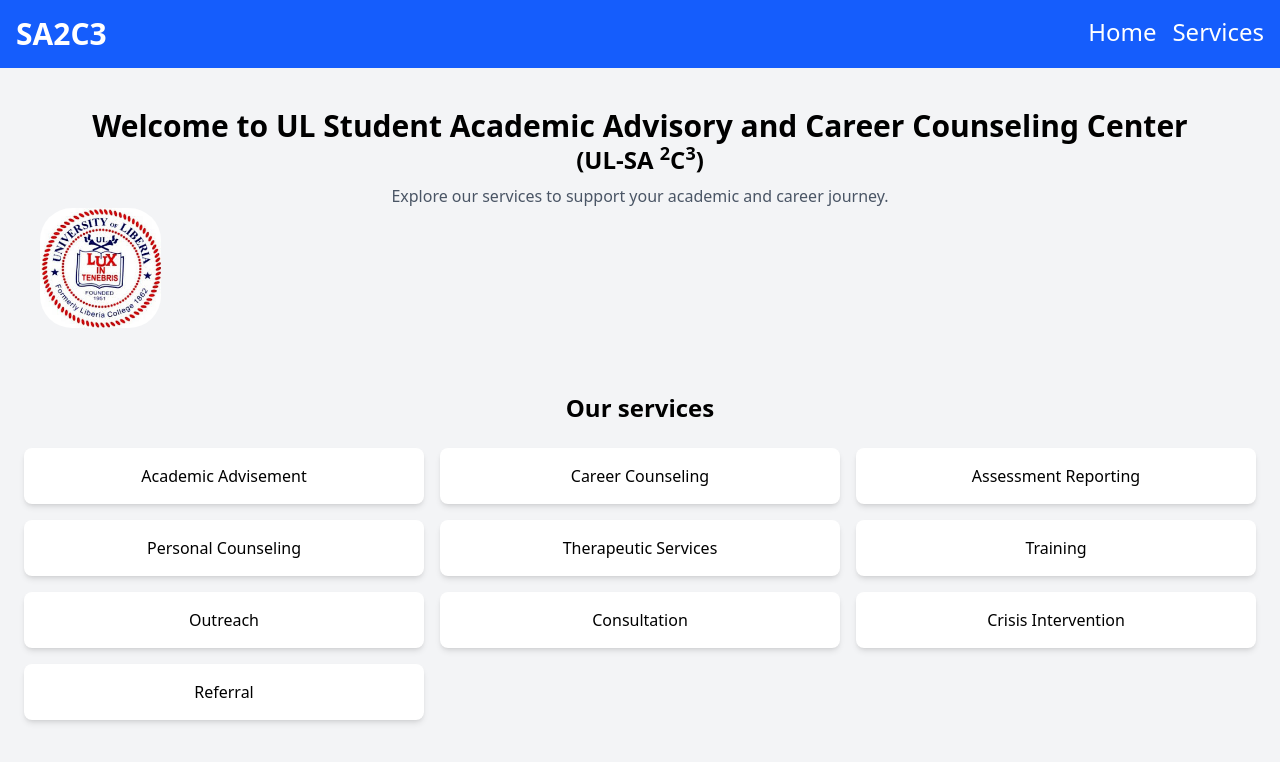
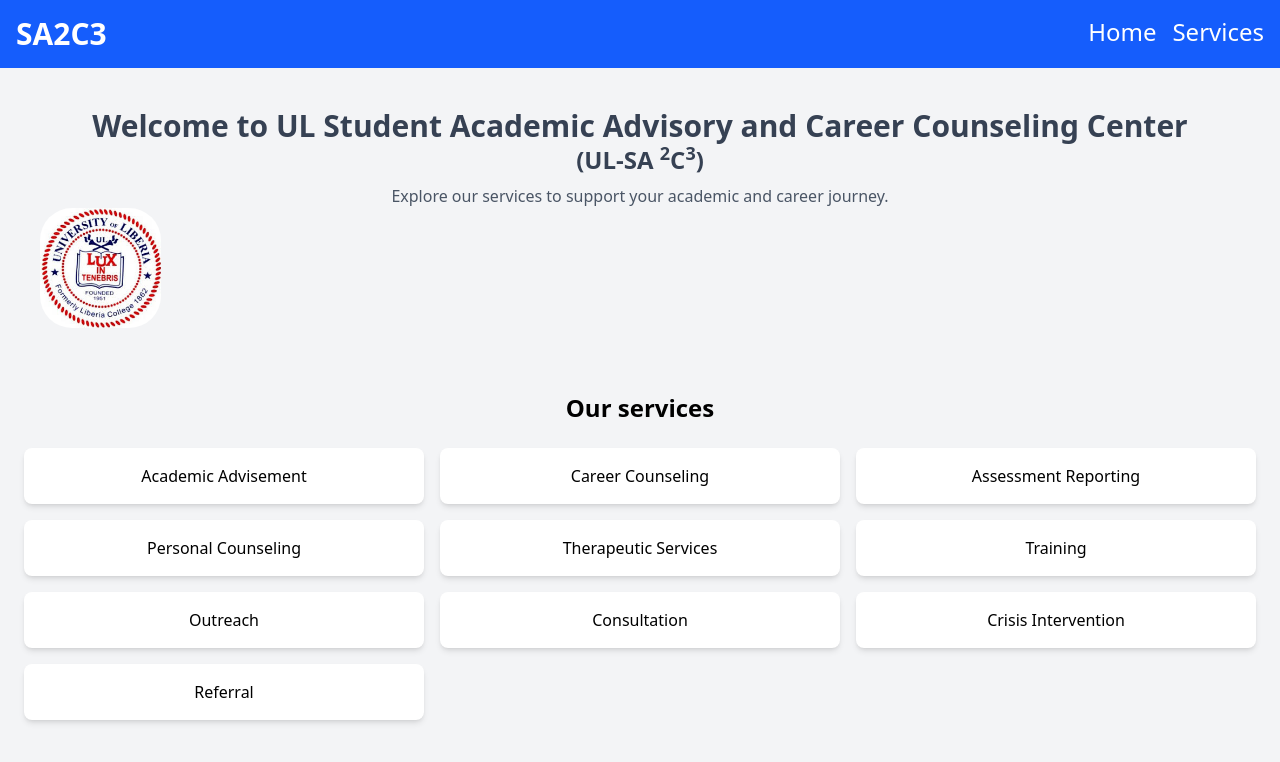
Before and after one commit to nimely111/UL-SA2C3-Guide, a React (Vite) app: page / in a window 1280 px wide. Shown: the top 762 px of the page. Built offline with nearby package versions, Linux system fonts and the light colour scheme.

Commit message:
change text color to gray while following color scheme at the earlier stage

```diff
--- a/src/pages/Home.tsx
+++ b/src/pages/Home.tsx
@@ -7,8 +7,8 @@
     <div className="min-h-screen bg-gray-100">
       <Navbar />
       <header className="text-center p-10">
-        <h1 className="text-3xl font-bold">Welcome to UL Student Academic Advisory and Career Counseling Center</h1>
-        <h2 className="text-2xl font-bold">(UL-SA <sup>2</sup>C<sup>3</sup>)</h2>
+        <h1 className="text-3xl font-bold text-gray-700">Welcome to UL Student Academic Advisory and Career Counseling Center</h1>
+        <h2 className="text-2xl font-bold text-gray-700">(UL-SA <sup>2</sup>C<sup>3</sup>)</h2>
         <p className="mt-2 text-gray-600">Explore our services to support your academic and career journey.</p>
       <img className="h-30 rounded-4xl object-center" src={ulLogo} alt="university of liberia logo" />
       </header>
```
